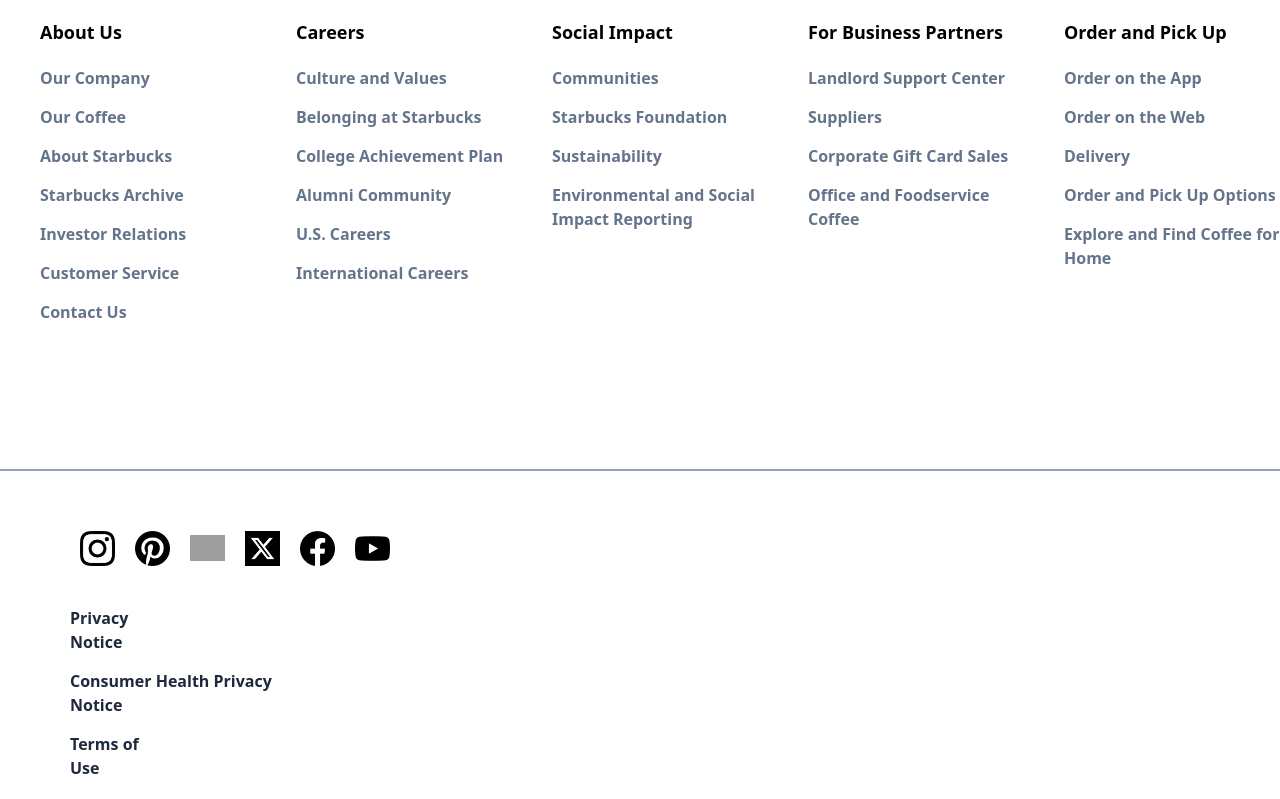
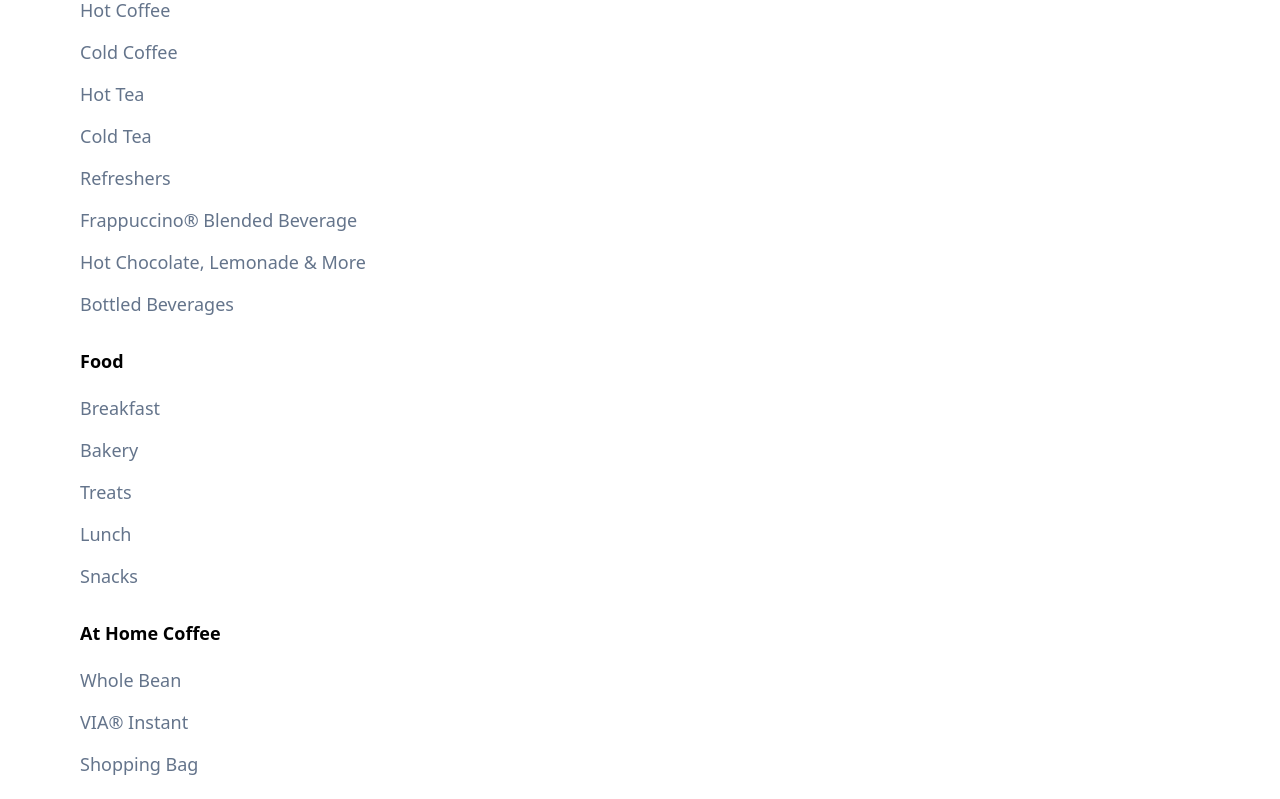
Before and after one commit to Ahmadreza25/my-app-react, a React (Vite) app: page /Menu in a window 1280 px wide. Shown: the part 280-1079 px from the top of the page. Built offline with nearby package versions, Linux system fonts and the light colour scheme; grey boxes are pictures that could not be loaded.

Commit message:
ezafeh kardan list dokmeh cpehei mono

```diff
--- /dev/null
+++ b/src/Pages/Menu/ListBtnMenu.tsx
@@ -0,0 +1,41 @@
+const ListBtnMenu = () => {
+  return (
+    <div>
+        <div className="w-[450px] flex flex-col mt-[50px]">
+            <div className="ml-[80px] mt-[30px]">
+                <h1 className="font-[700] text-[18px]">Drinks</h1>
+                <ul className="mt-[20px]">
+                    <li className="font-[400] text-[18px] text-slate-500 mt-[15px]">Hot Coffee</li>
+                    <li className="font-[400] text-[18px] text-slate-500 mt-[15px]">Cold Coffee</li>
+                    <li className="font-[400] text-[18px] text-slate-500 mt-[15px]">Hot Tea</li>
+                    <li className="font-[400] text-[18px] text-slate-500 mt-[15px]">Cold Tea</li>
+                    <li className="font-[400] text-[18px] text-slate-500 mt-[15px]">Refreshers</li>
+                    <li className="font-[400] text-[18px] text-slate-500 mt-[15px]">Frappuccino® Blended Beverage</li>
+                    <li className="font-[400] text-[18px] text-slate-500 mt-[15px]">Hot Chocolate, Lemonade & More</li>
+                    <li className="font-[400] text-[18px] text-slate-500 mt-[15px]">Bottled Beverages</li>
+                </ul>
+            </div>
+            <div className="ml-[80px] mt-[30px]">
+                <h1 className="font-[700] text-[18px]">Food</h1>
+                <ul className="mt-[20px]">
+                    <li className="font-[400] text-[18px] text-slate-500 mt-[15px]">Breakfast</li>
+                    <li className="font-[400] text-[18px] text-slate-500 mt-[15px]">Bakery</li>
+                    <li className="font-[400] text-[18px] text-slate-500 mt-[15px]">Treats</li>
+                    <li className="font-[400] text-[18px] text-slate-500 mt-[15px]">Lunch</li>
+                    <li className="font-[400] text-[18px] text-slate-500 mt-[15px]">Snacks</li>
+                </ul>
+            </div>
+            <div className="ml-[80px] mt-[30px]">
+                <h1 className="font-[700] text-[18px]">At Home Coffee</h1>
+                <ul className="mt-[20px]">
+                    <li className="font-[400] text-[18px] text-slate-500 mt-[15px]">Whole Bean</li>
+                    <li className="font-[400] text-[18px] text-slate-500 mt-[15px]">VIA® Instant</li>
+                    <li className="font-[400] text-[18px] text-slate-500 mt-[15px]">Shopping Bag</li>
+                </ul>
+            </div>
+        </div>
+    </div>
+  )
+}
+
+export default ListBtnMenu
--- a/src/Pages/Menu/Menu.tsx
+++ b/src/Pages/Menu/Menu.tsx
@@ -1,9 +1,14 @@
 import HeadMenu from "./HeadMenu"
+import ListBtnMenu from "./ListBtnMenu"
 const Menu = () => {
   return (
     <div>
         <div>
             <div><HeadMenu /></div>
+            <div className="flex items-center">
+                <div><ListBtnMenu /></div>
+                <div></div>
+            </div>
         </div>
     </div>
   )
```
